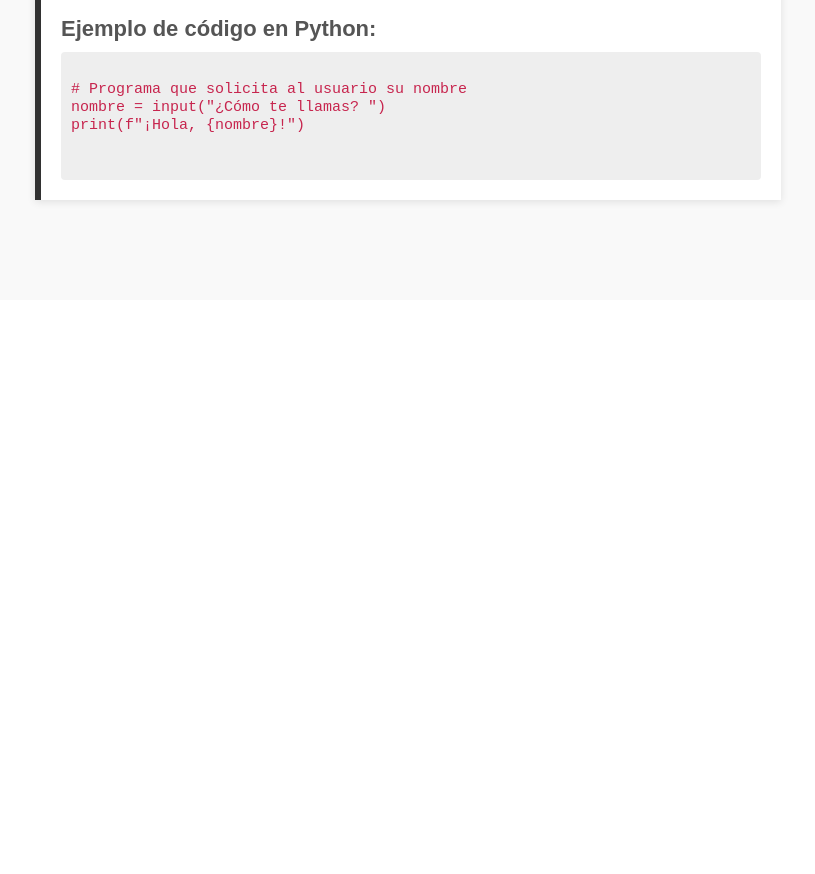
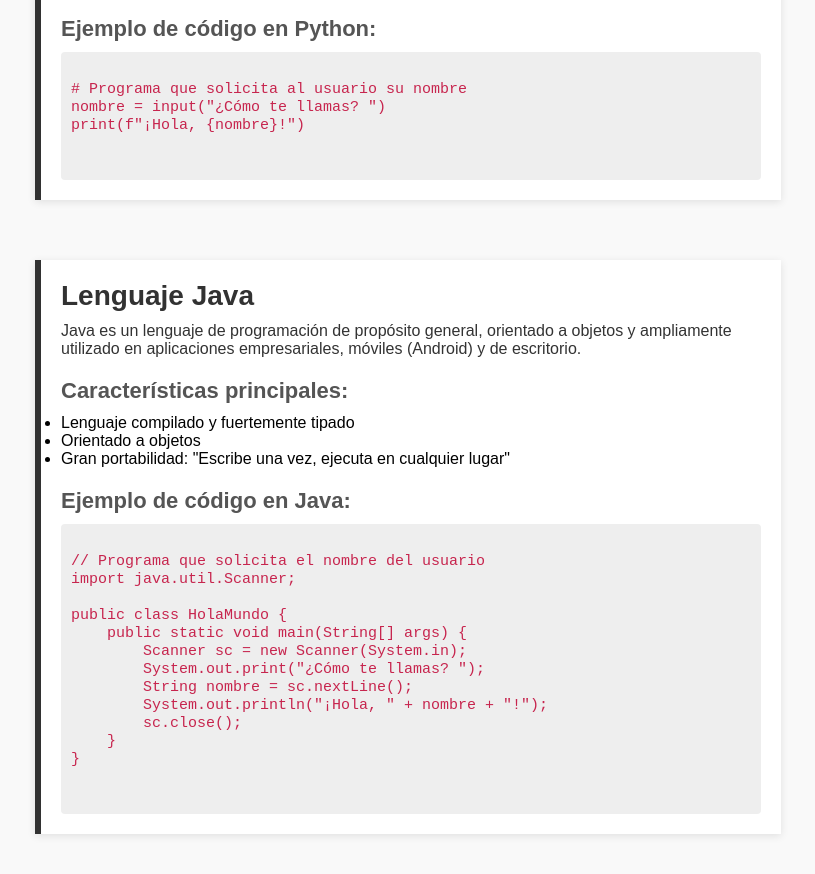
Before and after one commit to juhanpl/Practica_Colaborativa, a plain HTML site: page Blog_Colaborativo/index.html in a window 1280 px wide. Shown: the part 1524-2398 px from the top of the page, without its empty margins (252-1067 px from the left). Before the commit the page ends 1824 px from the top, so only its background shows below. Drawn offline with Linux system fonts and the light colour scheme.

Commit message:
feat: Añadir sección de Java en el blog

```diff
--- a/Blog_Colaborativo/index.html
+++ b/Blog_Colaborativo/index.html
@@ -104,6 +104,35 @@ print(f"¡Hola, {nombre}!")
 </code>
     </pre>
 </section>
+<section id="java">
+    <h2>Lenguaje Java</h2>
+    <p>Java es un lenguaje de programación de propósito general, orientado a objetos y ampliamente utilizado en aplicaciones empresariales, móviles (Android) y de escritorio.</p>
+
+    <h3>Características principales:</h3>
+    <ul>
+        <li>Lenguaje compilado y fuertemente tipado</li>
+        <li>Orientado a objetos</li>
+        <li>Gran portabilidad: "Escribe una vez, ejecuta en cualquier lugar"</li>
+    </ul>
+
+    <h3>Ejemplo de código en Java:</h3>
+    <pre>
+<code class="language-java">
+// Programa que solicita el nombre del usuario
+import java.util.Scanner;
+
+public class HolaMundo {
+    public static void main(String[] args) {
+        Scanner sc = new Scanner(System.in);
+        System.out.print("¿Cómo te llamas? ");
+        String nombre = sc.nextLine();
+        System.out.println("¡Hola, " + nombre + "!");
+        sc.close();
+    }
+}
+</code>
+    </pre>
+</section>
 
 
 
```
